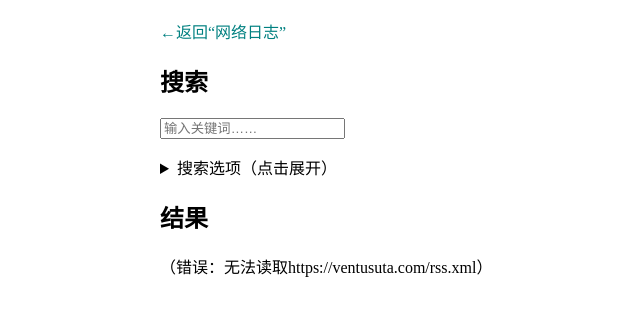
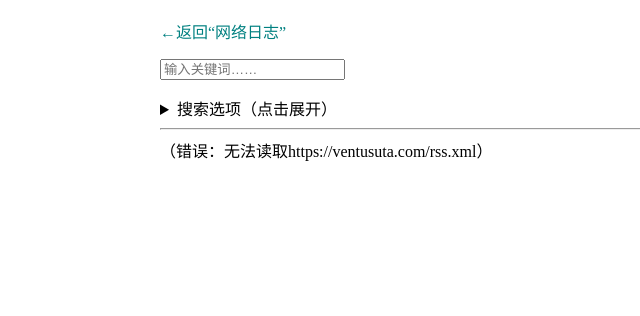
Before and after one commit to VentusUta/blog-search.services.ventusuta.com, a website built with Vite: page index.html in a window 1280 px wide. Shown: the part 86-402 px from the top of the page, without its empty margins (160-800 px from the left). Built offline with nearby package versions, Linux system fonts and the light colour scheme; no server answers.

Commit message:
Update index.html

```diff
--- a/index.html
+++ b/index.html
@@ -9,7 +9,6 @@
     <h1>日志搜索</h1>
     <a href="https://ventusuta.com">←返回“网络日志”</a>
     <form>
-      <h2>搜索</h2>
       <p>
         <input id="q" type="text" autocomplete="off" spellcheck="false" placeholder="输入关键词……">
       </p>
@@ -44,7 +43,7 @@
         </fieldset>
       </details>
     </form>
-    <h2>结果</h2>
+    <hr>
     <noscript>（阁下的浏览器不支持或未允许运行JavaScript，此页面上的功能将无法运作。）</noscript>
     <main id="results"></main>
     <script type="module" src="/src/main.js"></script>
```
